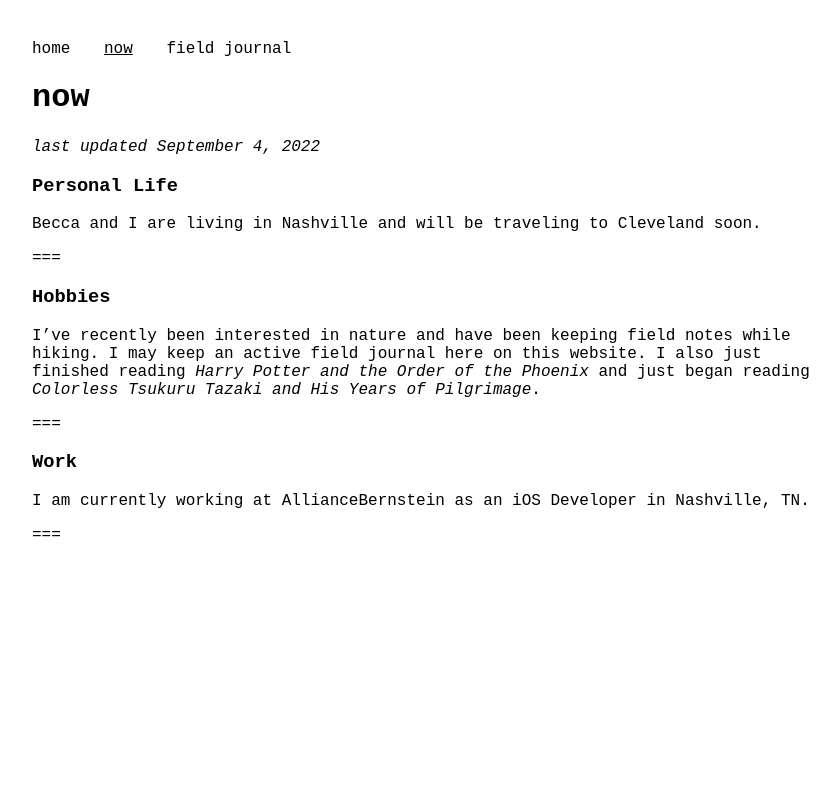
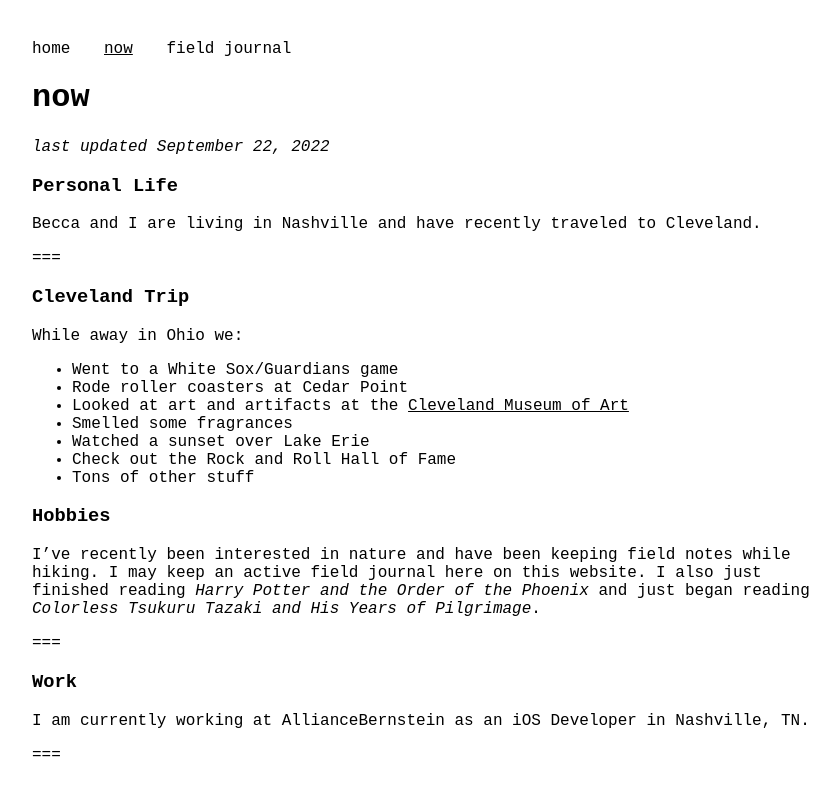
Before and after one commit to johnmahlon/johnmahlon.github.io, a Jekyll site: the page built from now.md, in a window 1280 px wide. Shown: the top 796 px of the page, without its empty margins (8-848 px from the left). Built offline with Jekyll 4.4.1, drawn with Linux system fonts in a browser that asks for light colours; our own code applies the rules of GitHub Pages for plain Markdown files.

Commit message:
Update now page

```diff
--- a/now.md
+++ b/now.md
@@ -1,10 +1,20 @@
 # now
-_last updated September 4, 2022_
+_last updated September 22, 2022_
 
 ### Personal Life
-Becca and I are living in Nashville and will be traveling to Cleveland soon.
+Becca and I are living in Nashville and have recently traveled to Cleveland.
 
 ===
+
+### Cleveland Trip
+While away in Ohio we:
+- Went to a White Sox/Guardians game
+- Rode roller coasters at Cedar Point
+- Looked at art and artifacts at the [Cleveland Museum of Art](https://www.clevelandart.org/)
+- Smelled some fragrances
+- Watched a sunset over Lake Erie
+- Check out the Rock and Roll Hall of Fame
+- Tons of other stuff
 
 ### Hobbies
 I've recently been interested in nature and have been keeping field notes while hiking. I may keep an active field journal here on this website. I also just finished reading _Harry Potter and the Order of the Phoenix_ and just began reading _Colorless Tsukuru Tazaki and His Years of Pilgrimage_.
```
